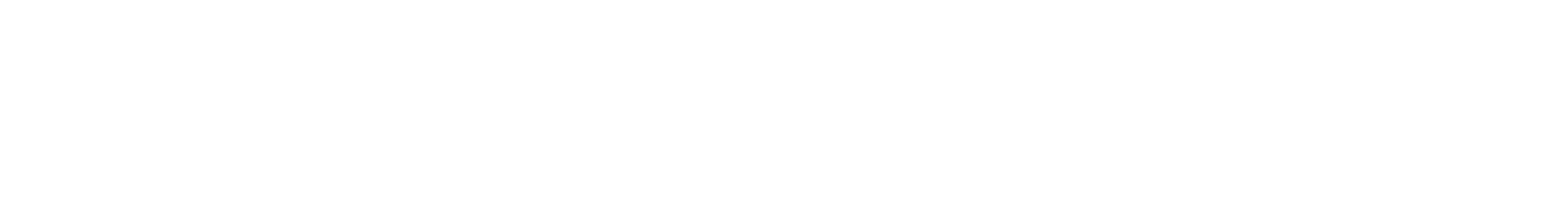
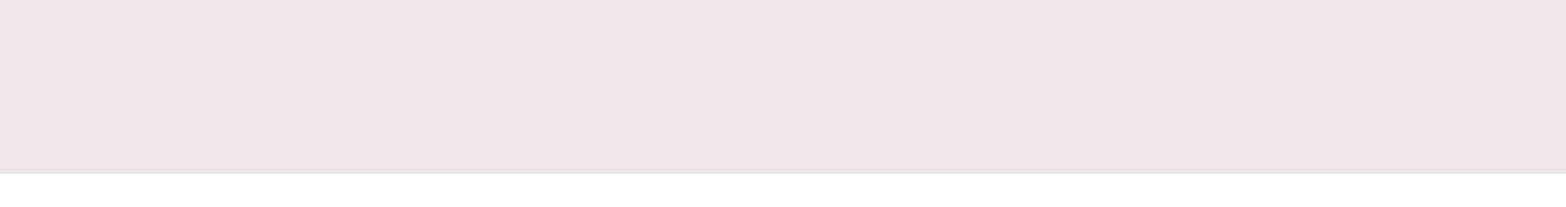
Before and after one commit to organism00/ClassWork, a plain HTML site: page Fudo/index.html in a window 1280 px wide. Shown: the whole page at 87% size, 1800 px wide, since content can reach past the window. Drawn offline with Linux system fonts and the light colour scheme.

Commit message:
commit to project
i have commit

```diff
--- a/Fudo/index.html
+++ b/Fudo/index.html
@@ -1,11 +1,18 @@
-<!DOCTYPE html>
+ <!DOCTYPE html>
 <html lang="en">
 <head>
     <meta charset="UTF-8">
     <meta name="viewport" content="width=device-width, initial-scale=1.0">
     <title>Document</title>
+    <link rel="stylesheet" href="style.css">
 </head>
 <body>
+    <div class="container">
+        <form action="">
+            <img src="" alt="">
+        </form>
+
+    </div>
 
 </body>
 </html>
--- a/Fudo/style.css
+++ b/Fudo/style.css
@@ -0,0 +1,12 @@
+body{
+    background-color: white;
+    margin: 0;
+    padding: o;
+
+}
+.container{
+    width: 1800px;
+    height: 200px;
+    background-color: #f2e5ea ;
+
+}
```
